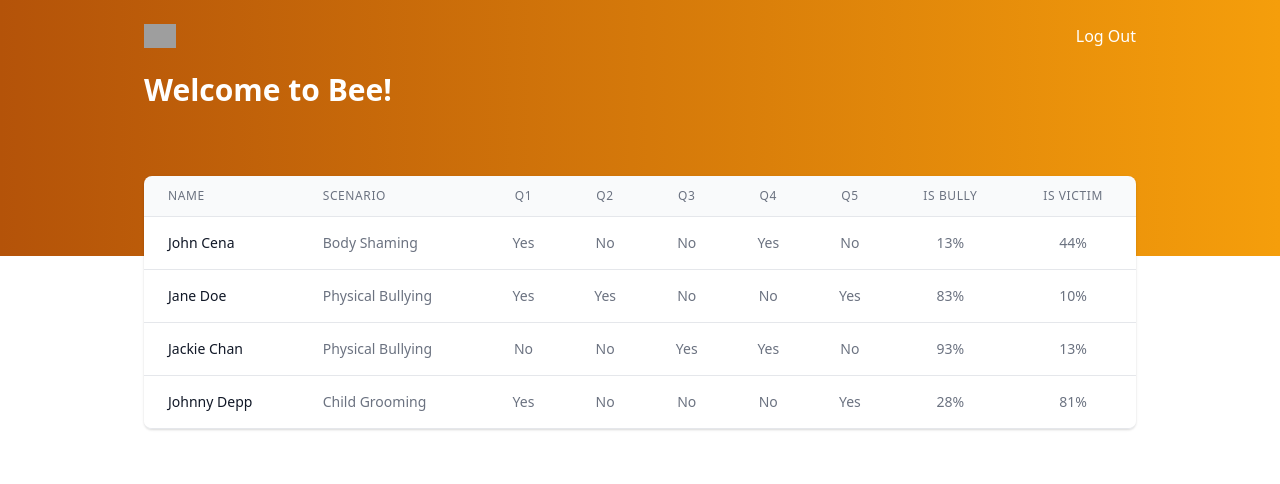
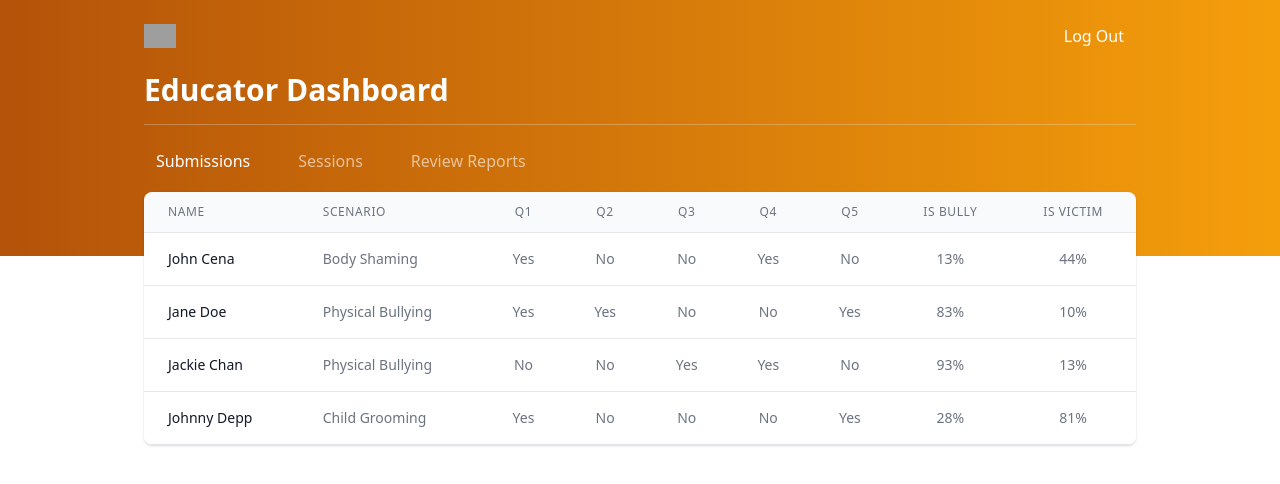
Before and after one commit to itschrislow/axiata-bae, a Next.js app: page /teacher in a window 1280 px wide. Shown: the top 484 px of the page. Built offline with nearby package versions, Linux system fonts and the light colour scheme; grey boxes are pictures that could not be loaded.

Commit message:
complete nav for students and teachers

```diff
--- a/src/components/Nav.jsx
+++ b/src/components/Nav.jsx
@@ -3,32 +3,123 @@ import { useRouter } from "next/router";
 
 const Nav = ({ children }) => {
   const router = useRouter();
+
+  const StudentTabs = {
+    Scenarios: "/student",
+    Counselling: "/student/counselling",
+    Report: "/student/make-a-report",
+  }
+
+  const TeacherTabs = {
+    Submissions: "/teacher",
+    Sessions: "/teacher/sessions",
+    Report: "/teacher/review-reports",
+  }
+
+  const handleLogoClick = () => {
+    if (router.pathname.includes("/student")) return "/student"
+    else if (router.pathname.includes("/teacher")) return "/teacher"
+    else return "/"
+  }
+
   return (
     <>
       <header className={`
-          -mb-20 px-36
+          -mb-16 px-36
           w-full h-64
           bg-gradient-to-r from-indigo-700 to-indigo-500
         `}
       >
-        <div className="py-6 flex items-center justify-between text-white">
-          <Link href="/">
-            <img
-              className="h-6 w-auto"
-              src="https://tailwindui.com/img/logos/workflow-mark-white.svg"
-              alt="Workflow"
-            />
-          </Link>
+        <div className="py-4 flex items-center justify-between text-white">
+          <img
+            className="h-6 w-auto cursor-pointer"
+            src="https://tailwindui.com/img/logos/workflow-mark-white.svg"
+            alt="Workflow"
+            onClick={() => router.push(handleLogoClick())}
+          />
           <Link
             href="/"
-            className="text-sm font-medium rounded-md bg-white bg-opacity-0 px-3 py-2 hover:bg-opacity-10"
           >
-            Log Out
+            <button
+              className="text-white font-medium rounded-md bg-white px-3 py-2 bg-opacity-0 hover:bg-opacity-10 focus:outline-none"
+            >
+              Log Out
+            </button>
           </Link>
         </div>
         <p className="text-3xl font-extrabold text-white">
-          Welcome to Bee!
+          {router.pathname.includes("student") ? "Student Dashboard" : "Educator Dashboard"}
         </p>
+        <hr className="my-4 opacity-30" />
+        <div className="flex gap-6">
+          {router.pathname.includes("student") ?
+            <>
+              <Link href="/student">
+                <button
+                  className={`
+                    text-white font-medium rounded-md bg-white bg-opacity-0 px-3 py-2 hover:bg-opacity-10 focus:outline-none
+                    ${router.pathname === StudentTabs.Scenarios ? "" : "text-opacity-60"}
+                  `}
+                >
+                  Scenarios
+                </button>
+              </Link>
+              <Link href="/student/counselling">
+                <button
+                  className={`
+                    text-white font-medium rounded-md bg-white bg-opacity-0 px-3 py-2 hover:bg-opacity-10 focus:outline-none
+                    ${router.pathname === StudentTabs.Counselling ? "" : "text-opacity-60"}
+                  `}
+                >
+                  Counselling
+                </button>
+              </Link>
+              <Link href="/student/make-a-report">
+                <button
+                  className={`
+                    text-white font-medium rounded-md bg-white bg-opacity-0 px-3 py-2 hover:bg-opacity-10 focus:outline-none
+                    ${router.pathname === StudentTabs.Report ? "" : "text-opacity-60"}
+                  `}
+                >
+                  Make A Report
+                </button>
+              </Link>
+            </>
+            :
+            <>
+              <Link href="/teacher">
+                <button
+                  className={`
+                    text-white font-medium rounded-md bg-white bg-opacity-0 px-3 py-2 hover:bg-opacity-10 focus:outline-none
+                    ${router.pathname === TeacherTabs.Submissions ? "" : "text-opacity-60"}
+                  `}
+                >
+                  Submissions
+                </button>
+              </Link>
+              <Link href="/teacher/sessions">
+                <button
+                  className={`
+                    text-white font-medium rounded-md bg-white bg-opacity-0 px-3 py-2 hover:bg-opacity-10 focus:outline-none
+                    ${router.pathname === TeacherTabs.Sessions ? "" : "text-opacity-60"}
+                  `}
+                >
+                  Sessions
+                </button>
+              </Link>
+              <Link href="/teacher/review-reports">
+                <button
+                  className={`
+                    text-white font-medium rounded-md bg-white bg-opacity-0 px-3 py-2 hover:bg-opacity-10 focus:outline-none
+                    ${router.pathname === TeacherTabs.Report ? "" : "text-opacity-60"}
+                  `}
+                >
+                  Review Reports
+                </button>
+              </Link>
+            </>
+          }
+        </div>
       </header>
       <div className="px-36 pb-20">
         {children}
```
